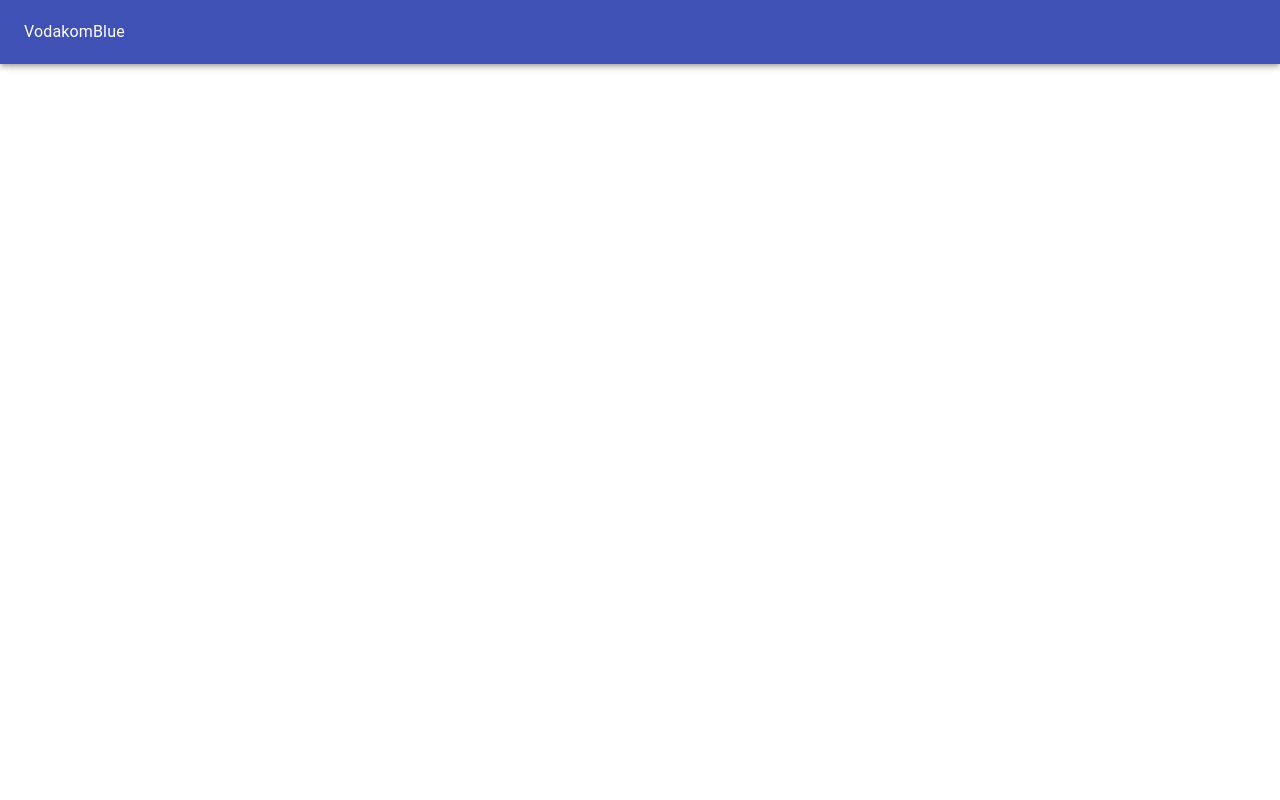
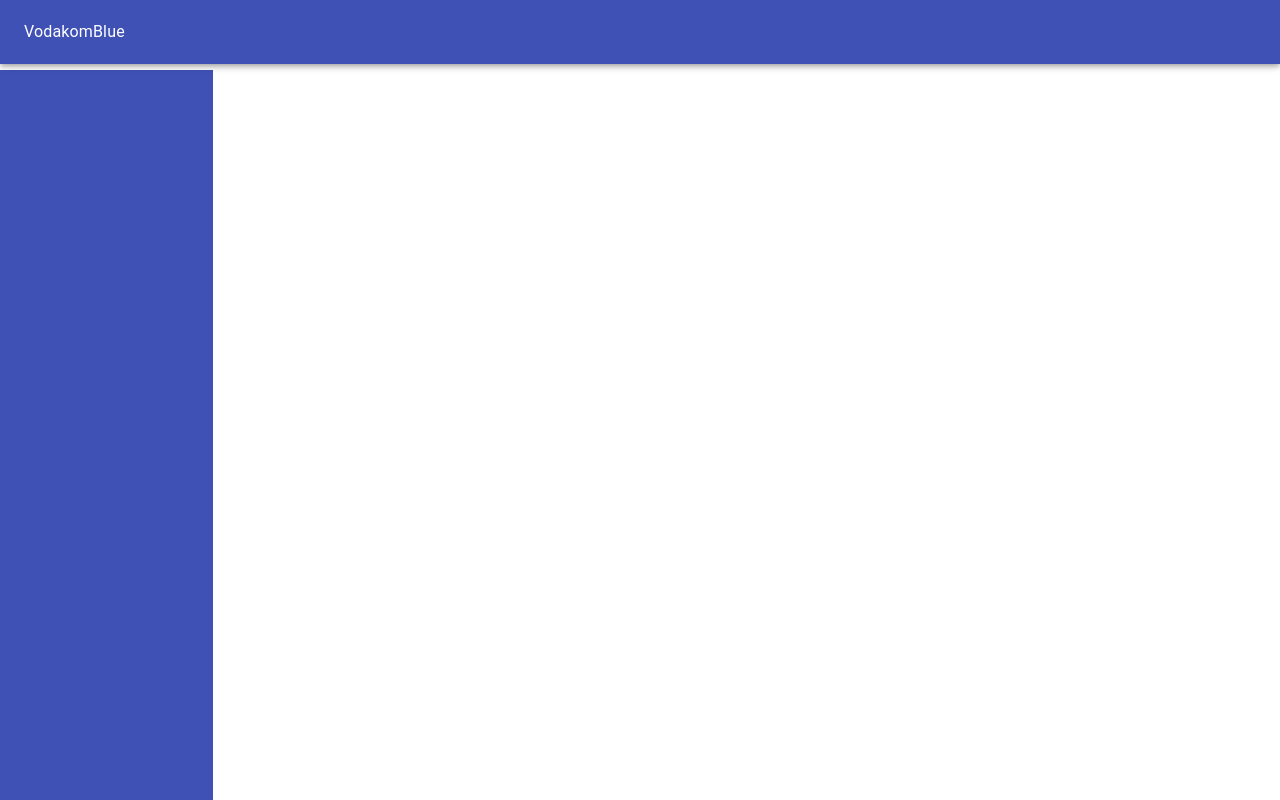
Before and after one commit to Telbit/VodakomBlue_Client, a React (Create React App) app: page /create in a window 1280 px wide. Built offline with nearby package versions, Linux system fonts and the light colour scheme.

Commit message:
Add create layout

```diff
--- a/public/index.html
+++ b/public/index.html
@@ -26,6 +26,12 @@
     <noscript>
       You need to enable JavaScript to run this app.
     </noscript>
+    <style>
+      * {
+        margin: 0px;
+        padding: 0px;
+      }
+    </style>
     <div id="root"></div>
     <!--
       This HTML file is a template.
--- a/src/App.js
+++ b/src/App.js
@@ -1,16 +1,18 @@
 import React from 'react';
 import { Router, Route, Switch } from 'react-router-dom';
-import {Button, Typography} from '@material-ui/core';
+import { Button, Grid, Typography } from '@material-ui/core';
 import Navbar from './components/Navbar/Navbar';
+import { CreatePackageLayout } from './components/Layout/CreatePackageLayout';
 
 export const App = () => {
     return (
         <div>
-            <Navbar/>
+            <Navbar />
             <Switch>
                 <Route exact path='/'>
                     <Typography>HelloWorld!</Typography>
                 </Route>
+                <Route path="/create" component={CreatePackageLayout} />
             </Switch>
         </div>
     );
--- /dev/null
+++ b/src/components/Layout/CreatePackageLayout.js
@@ -0,0 +1,26 @@
+import { Grid } from '@material-ui/core'
+import React from 'react'
+import { makeStyles } from '@material-ui/core';
+
+const useStyles = makeStyles({
+    container: {
+        paddingTop: "70px",
+        minHeight: "100vh",
+        boxSizing: "border-box"
+    },
+    selectMenu: {
+        backgroundColor: "#3f51b5"
+    }
+});
+
+export const CreatePackageLayout = () => {
+    const classes = useStyles();
+    return (
+        <div>
+            <Grid container className={classes.container}>
+                <Grid item xs={2} className={classes.selectMenu}></Grid>
+                <Grid item xs={10}></Grid>
+            </Grid>
+        </div>
+    )
+}
```
Also changed, not shown: src/components/Navbar/Navbar.js (+5 -5 lines), 1 other file (tests, documents, lock files or other folders).
